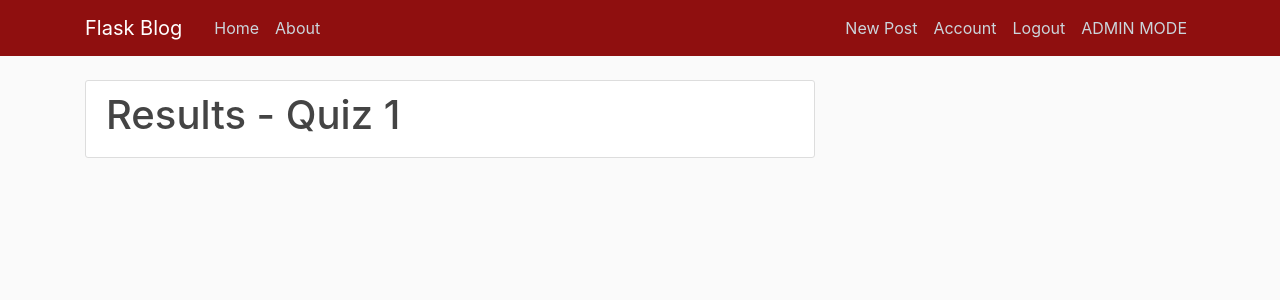
After one commit to MarkVictorio/TBARecomenderSys-Flask, a Flask app: page /quiz/1/results in a window 1280 px wide. The commit adds this page. Shown: the top 300 px of the page. Run offline with Flask 2, Linux system fonts and the light colour scheme; a user stored in the database is signed in; data comes from the database, SQL or seed files in the repository; both versions use the stored data as it was after the commit; some libraries are stand-ins or nearby versions.

Commit message:
userbase pending

```diff
--- a/flaskblog/admin/forms.py
+++ b/flaskblog/admin/forms.py
@@ -4,6 +4,4 @@ from wtforms.fields.core import BooleanField, IntegerField
 from wtforms.validators import DataRequired
 
 class UserInputForm(FlaskForm):
-    radio = RadioField(label='label',choices=[])
     user_answer = IntegerField('Answer',validators=[DataRequired()])
-    is_correct = BooleanField('Correct', validators=[DataRequired()])
--- a/flaskblog/admin/routes.py
+++ b/flaskblog/admin/routes.py
@@ -38,7 +38,17 @@ def quiz(quiz_id):
 
     for i in range(total):
         index = str(i + 1)
-        u_choice = request.form.get("Choice "+index)
+        u_choice = request.form.get("Choice "+ index)
         user_choice.append(u_choice)
+
+    if request.method == 'POST':
+        return redirect(url_for('admin.results', quiz_id = quiz_id))
+
     return render_template('quiz.html', title = quizzes.title,
-        quizzes = quizzes, questions = questions, total = total, form = form, user_choice=user_choice)
+        quizzes = quizzes, questions = questions, total = total ,quiz_id = quiz_id , form = form)
+
+@admin.route("/quiz/<int:quiz_id>/results")
+@login_required
+def results(quiz_id):
+    quizzes = Quiz.query.get_or_404(quiz_id)
+    return render_template('results.html', title = 'Quiz Results',quiz_id=quiz_id)
--- a/flaskblog/models.py
+++ b/flaskblog/models.py
@@ -70,3 +70,9 @@ class Quiz_user_answer(db.Model):
     question_id = db.Column(db.Integer, db.ForeignKey('question.id'),nullable = False)
     user_answer = db.Column(db.Integer, nullable=False)
     is_correct = db.Column(db.Boolean, nullable=False)
+
+class Quiz_user_taken(db.Model):
+    id = db.Column(db.Integer, primary_key=True)
+    user_id = db.Column(db.Integer, db.ForeignKey('user.id'), nullable=False)
+    quiz_id = db.Column(db.Integer, db.ForeignKey('quiz.id'),nullable = False)
+    is_taken = db.Column(db.Boolean, nullable=False)
--- a/flaskblog/templates/quiz.html
+++ b/flaskblog/templates/quiz.html
@@ -4,12 +4,10 @@
     <h1>{{ quizzes.title }}</h1>
     <p>{{ quizzes.description }}</p>
 
-
     {% for question in questions.items %}
     <article class="content-section">
         <div class="py-2 h5"><b>Q.{{ loop.index0 + 1 }} {{question.item_desc}}</b></div>
         <div class="ml-md-3 ml-sm-3 pl-md-5 pt-sm-0 pt-3" id="options">
-
             <form method="POST" action = "">
 
                 <label class="options">{{question.choice_1}}
@@ -41,6 +39,6 @@
             <div class="ml-auto mr-sm-5"><input type="submit" class = "btn btn-danger"> </div>
         </div>
         </form>
-        <h4>{{user_choice}}</h4>
+
 </div>
 {% endblock content %}
--- /dev/null
+++ b/flaskblog/templates/results.html
@@ -0,0 +1,6 @@
+{% extends "layout.html" %}
+{% block content %}
+<div class = "content-section">
+    <h1> Results - Quiz {{quiz_id}} </h1>
+</div>
+{% endblock content %}
```
Also changed, not shown: migrations/versions/ae4af0727798_.py (added, +36 -0 lines), flaskblog/site.db.
